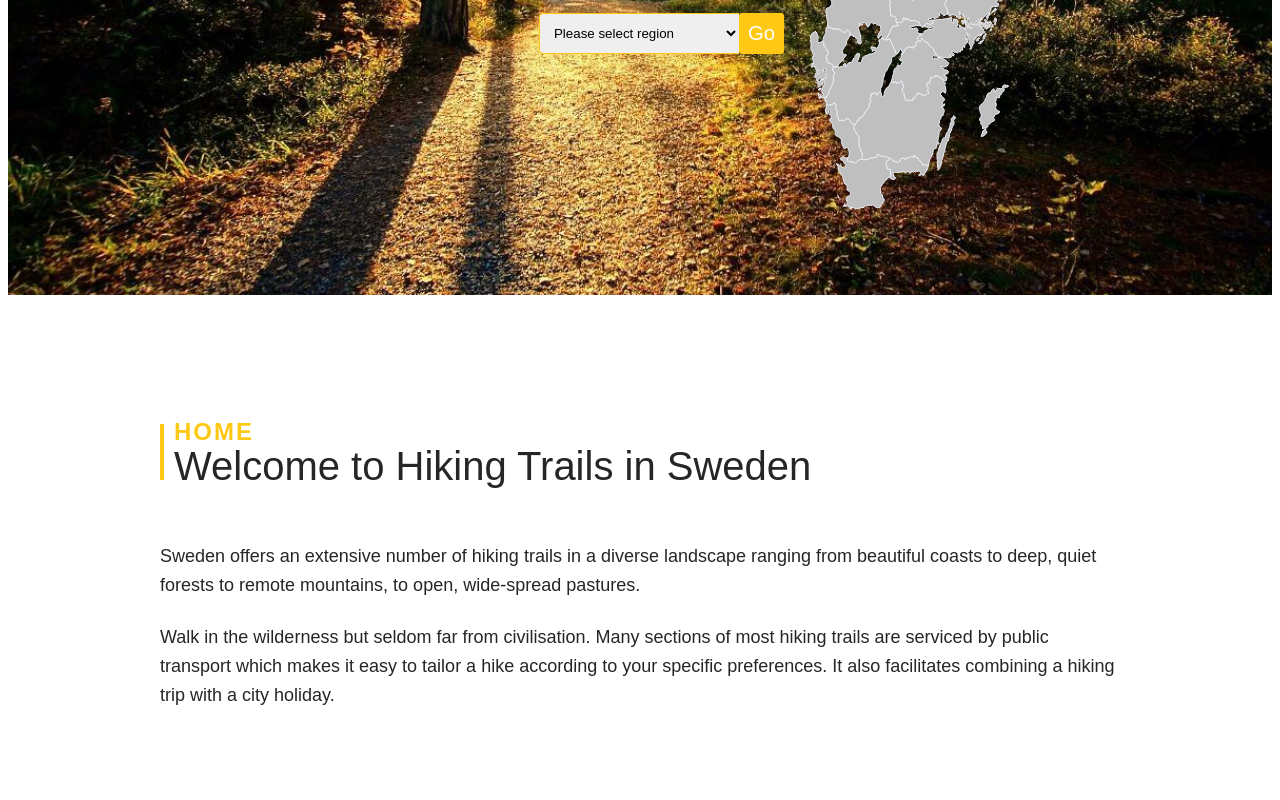
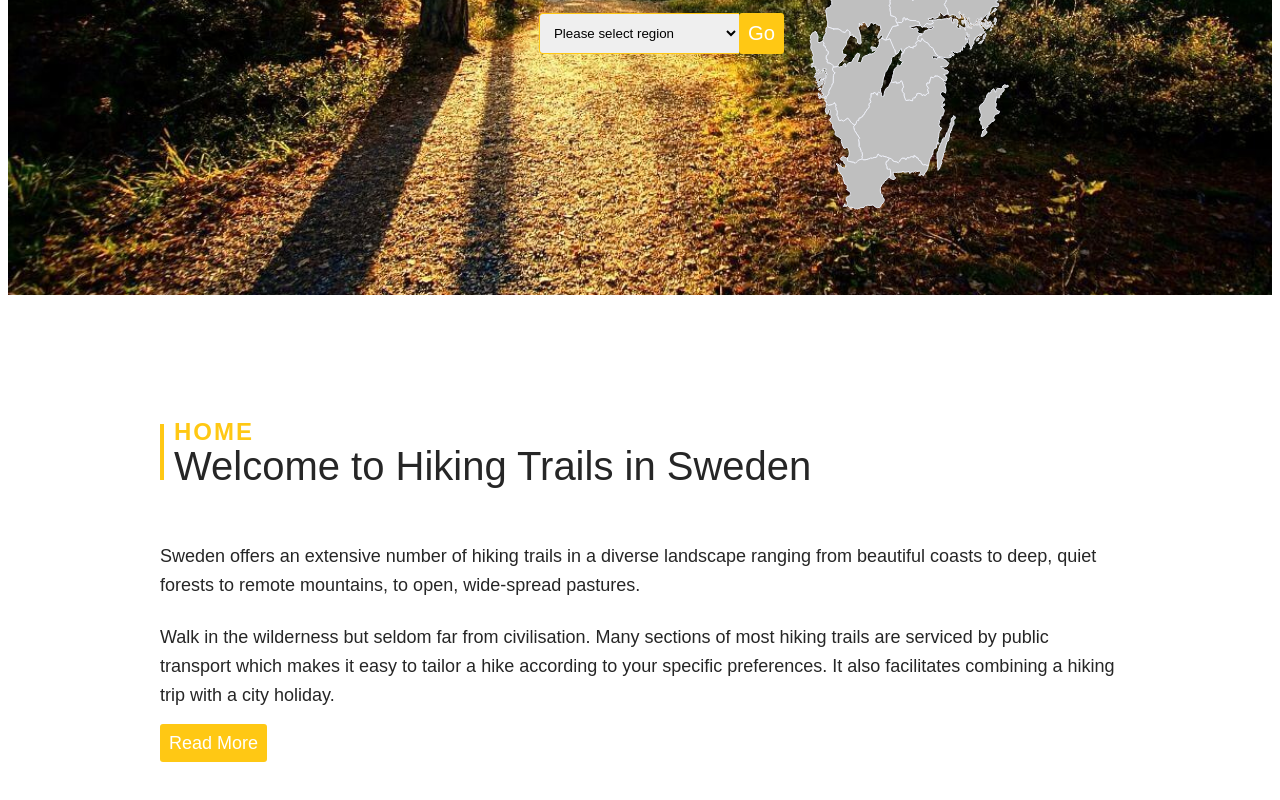
Before and after one commit to vocado78/new-hiking-trails, a React app: page / in a window 1280 px wide. Shown: the part 538-1338 px from the top of the page. Built offline with nearby package versions, Linux system fonts and the light colour scheme.

Commit message:
UPDATES button comp and ADDS button to welcome

```diff
--- a/src/components/Button/Button.js
+++ b/src/components/Button/Button.js
@@ -19,8 +19,12 @@ export default function Button(props) {
   );
 }
 
+Button.defaultProps = {
+  searchString: ''
+};
+
 Button.propTypes = {
   path: PropTypes.string.isRequired,
-  searchString: PropTypes.string.isRequired,
+  searchString: PropTypes.string,
   label: PropTypes.string.isRequired
 };
--- a/src/components/Home/Welcome/Welcome.js
+++ b/src/components/Home/Welcome/Welcome.js
@@ -3,6 +3,7 @@ import React from 'react';
 
 import styles from './styles.css';
 import content from '../../../utils/content';
+import Button from '../../Button/Button';
 
 export default function Welcome() {
   const { title, first, second } = content.home.welcome;
@@ -16,6 +17,10 @@ export default function Welcome() {
         </h2>
         <p>{first}</p>
         <p>{second}</p>
+        <Button
+          path="/about"
+          label="Read More"
+        />
       </div>
       <div className={styles.welcomeImage}>
         {/* TODO: add <img /> */}
```
